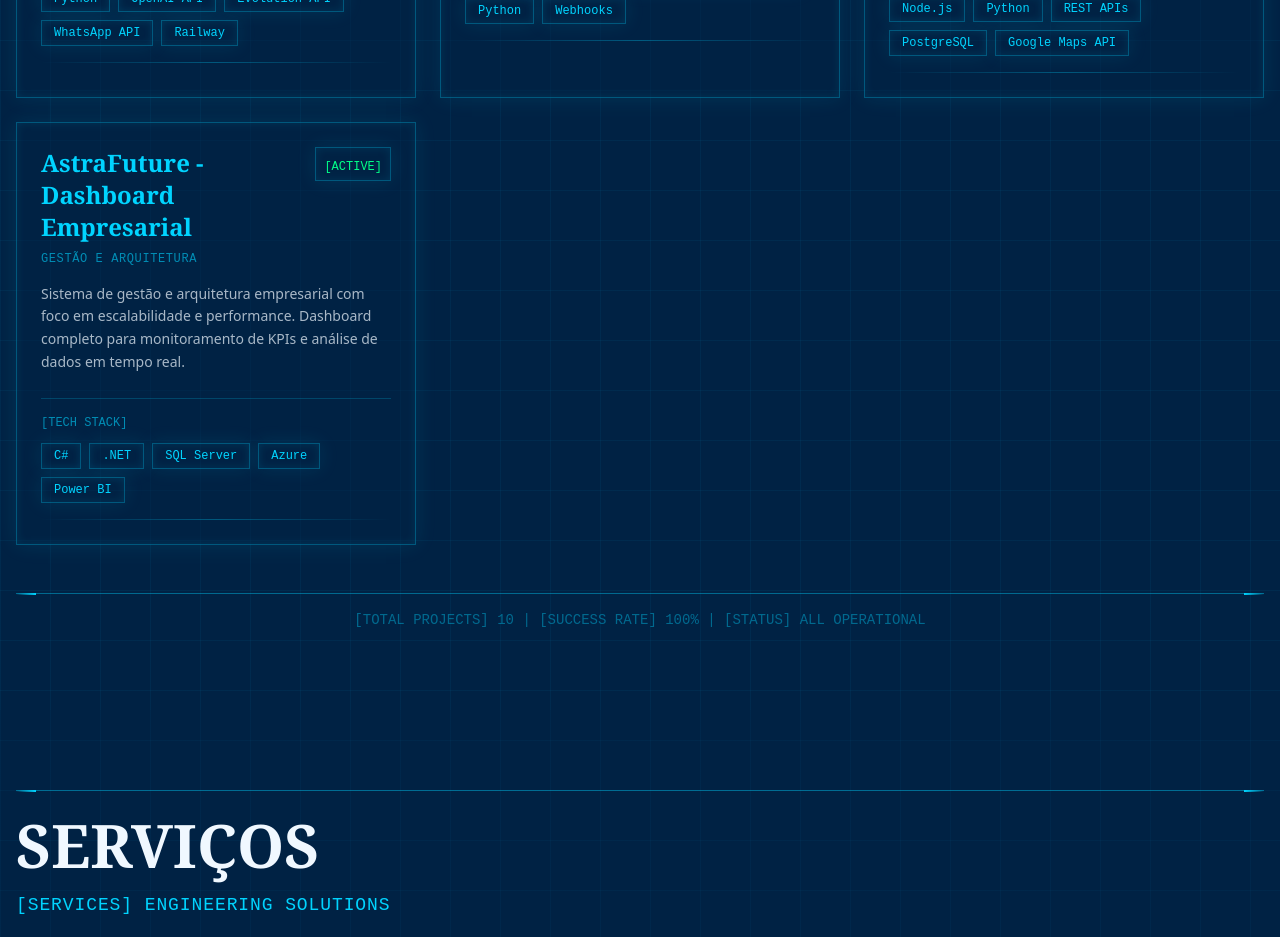
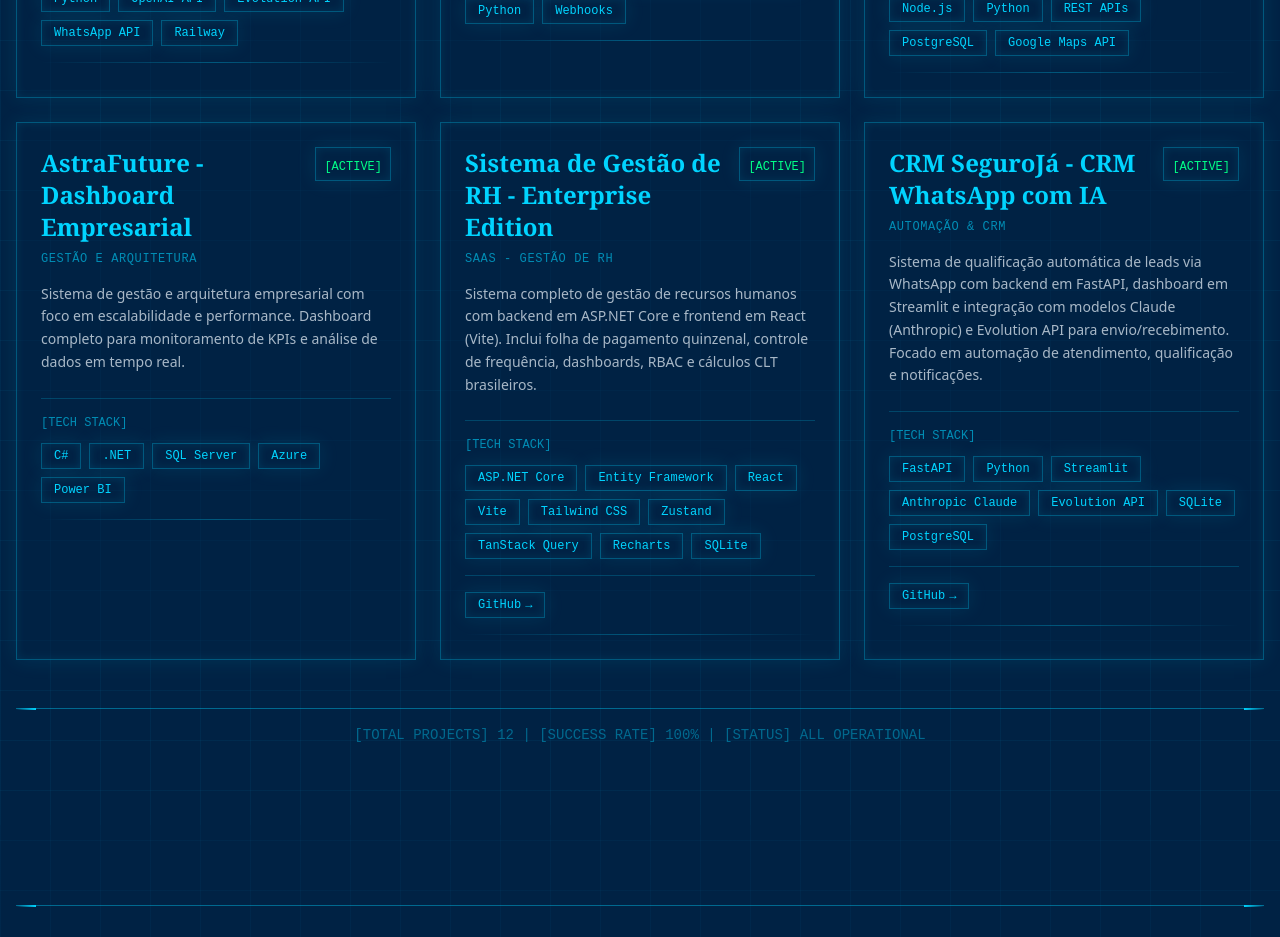
Before and after one commit to pikulitomarkin/vintagedevstack, a React (Vite) app: page / in a window 1280 px wide. Shown: the part 2360-3297 px from the top of the page. Built offline with nearby package versions, Linux system fonts and the light colour scheme.

Commit message:
Add sistemagestaorh and crmseguroja to portfolio (follow existing pattern)

```diff
--- a/src/components/PortfolioSection.jsx
+++ b/src/components/PortfolioSection.jsx
@@ -85,6 +85,26 @@
       description: 'Sistema de gestão e arquitetura empresarial com foco em escalabilidade e performance. Dashboard completo para monitoramento de KPIs e análise de dados em tempo real.',
       technologies: ['C#', '.NET', 'SQL Server', 'Azure', 'Power BI'],
       status: 'ACTIVE'
+    }
+    ,
+    {
+      id: 11,
+      name: 'Sistema de Gestão de RH - Enterprise Edition',
+      category: 'SaaS - Gestão de RH',
+      description: 'Sistema completo de gestão de recursos humanos com backend em ASP.NET Core e frontend em React (Vite). Inclui folha de pagamento quinzenal, controle de frequência, dashboards, RBAC e cálculos CLT brasileiros.',
+      technologies: ['ASP.NET Core', 'Entity Framework', 'React', 'Vite', 'Tailwind CSS', 'Zustand', 'TanStack Query', 'Recharts', 'SQLite'],
+      status: 'ACTIVE',
+      githubUrl: 'https://github.com/pikulitomarkin/sistemagestaorh'
+    }
+    ,
+    {
+      id: 12,
+      name: 'CRM SeguroJá - CRM WhatsApp com IA',
+      category: 'Automação & CRM',
+      description: 'Sistema de qualificação automática de leads via WhatsApp com backend em FastAPI, dashboard em Streamlit e integração com modelos Claude (Anthropic) e Evolution API para envio/recebimento. Focado em automação de atendimento, qualificação e notificações.',
+      technologies: ['FastAPI', 'Python', 'Streamlit', 'Anthropic Claude', 'Evolution API', 'SQLite', 'PostgreSQL'],
+      status: 'ACTIVE',
+      githubUrl: 'https://github.com/pikulitomarkin/crmseguroja'
     }
   ]
 
```
